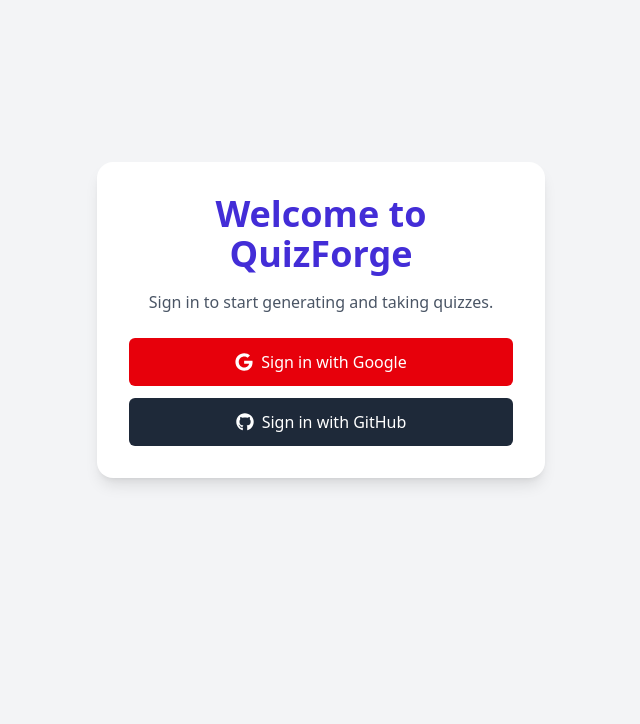
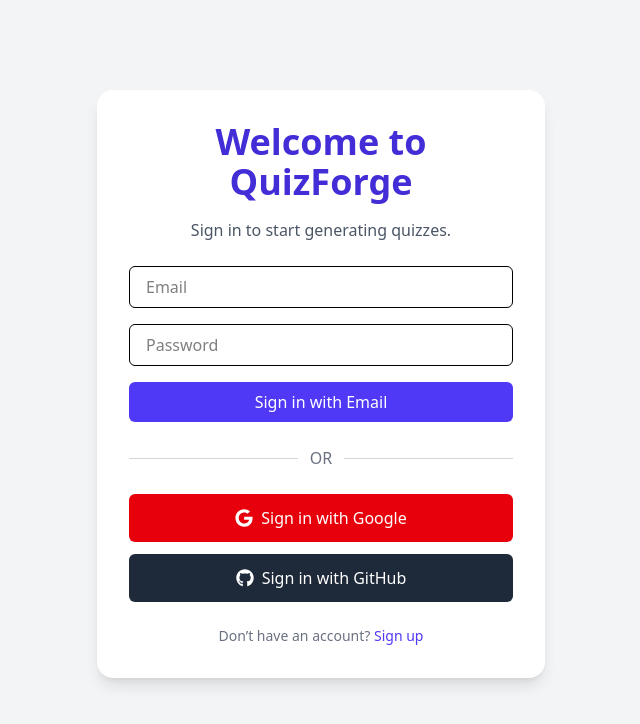
Before and after one commit to joshpanebianco-io/quiz-forge, a React (Vite) app in the folder frontend/: page / in a window 1280 px wide. Shown: the top 724 px of the page, without its empty margins (319-959 px from the left). Built offline with nearby package versions, Linux system fonts and the light colour scheme.

Commit message:
added email sign in

```diff
--- a/frontend/src/App.jsx
+++ b/frontend/src/App.jsx
@@ -49,6 +49,11 @@
   const [loadingQuizzes, setLoadingQuizzes] = useState(false);
   const [loadingMock, setLoadingMock] = useState(false);
 
+  const [email, setEmail] = useState('');
+  const [password, setPassword] = useState('');
+  const [authLoading, setAuthLoading] = useState(false);
+
+
   const [user, setUser] = useState(null);
 
   useEffect(() => {
@@ -85,6 +90,51 @@
       }
     });
   };
+
+  const loginWithEmailPassword = async (email, password) => {
+    const { data, error } = await supabase.auth.signInWithPassword({
+      email,
+      password,
+    });
+
+    if (error) {
+      alert("Login failed: " + error.message);
+    } else {
+      console.log("Logged in:", data);
+      // data.user.id is the unique user ID you want to use
+      const userId = data.user.id;
+
+      // Save it somewhere, like in context/state or localStorage
+      setUser(data.user);
+      //window.location.replace(window.location.href);
+
+
+    }
+  };
+
+  const signUpWithEmailPassword = async () => {
+    if (!email.trim() || !password.trim()) {
+      alert("Please enter an email and password then press sign up.");
+      return;
+    }
+    setAuthLoading(true);
+    const { data, error } = await supabase.auth.signUp({
+      email,
+      password,
+    });
+
+    if (error) {
+      alert("Sign-up failed: " + error.message);
+    } else {
+      console.log("Signed up:", data);
+      // Optional: auto-login if email confirmation is disabled
+      setUser(data.user);
+    }
+
+    setAuthLoading(false);
+  };
+
+
 
 
   const loginWithLinkedIn = async () => {
@@ -217,15 +267,39 @@
   };
 
 
+  const [isAppReady, setIsAppReady] = useState(false);
   const [hasFetched, setHasFetched] = useState(false);
 
   useEffect(() => {
-    if (user && !hasFetched) {
+    // Setup auth state listener
+    const { data: listener } = supabase.auth.onAuthStateChange((_event, session) => {
+      setUser(session?.user ?? null);
+      setHasFetched(false);  // Reset fetch flag on user change
+      setIsAppReady(true);    // Auth state is now known
+    });
+
+    // Also get initial user info on mount
+    const getUser = async () => {
+      const { data: { user } } = await supabase.auth.getUser();
+      setUser(user);
+      setIsAppReady(true); // Auth state ready
+    };
+    getUser();
+
+    return () => {
+      listener.subscription.unsubscribe();
+    };
+  }, []);
+
+  useEffect(() => {
+    if (isAppReady && user && !hasFetched) {
       fetchQuizzes();
       fetchAttempts();
       setHasFetched(true);
     }
-  }, [user, hasFetched]);
+  }, [user, hasFetched, isAppReady]);
+
+
 
 
 
@@ -319,15 +393,59 @@
   if (!user) {
     return (
       <div className="min-h-screen flex items-center justify-center bg-gray-100 px-4">
-        <div className="transform -translate-y-20 w-full max-w-md
-                      md:bg-white md:rounded-2xl md:shadow-lg md:p-8
-                      p-4 text-center">
+        <div className="transform -translate-y-4 w-full max-w-md
+                    md:bg-white md:rounded-2xl md:shadow-lg md:p-8
+                    p-4 text-center">
           <h1 className="text-3xl sm:text-4xl font-bold mb-4 text-indigo-700">
             Welcome to QuizForge
           </h1>
           <p className="mb-6 text-gray-600">
-            Sign in to start generating and taking quizzes.
+            Sign in to start generating quizzes.
           </p>
+
+          {/* --- Email/Password Login --- */}
+          <form
+            onSubmit={(e) => {
+              e.preventDefault(); // prevent page reload
+              loginWithEmailPassword(email, password); // call with actual values
+            }}
+            className="space-y-4 text-left mb-3"
+          >
+
+            <input
+              type="email"
+              value={email}
+              onChange={(e) => setEmail(e.target.value)}
+              placeholder="Email"
+              required
+              className="w-full px-4 py-2 border rounded-md focus:outline-none focus:ring-2 focus:ring-indigo-400"
+            />
+            <input
+              type="password"
+              value={password}
+              onChange={(e) => setPassword(e.target.value)}
+              placeholder="Password"
+              required
+              className="w-full px-4 py-2 border rounded-md focus:outline-none focus:ring-2 focus:ring-indigo-400"
+            />
+            <button
+              type="submit"
+              disabled={authLoading}
+              className={`w-full py-2 rounded-md text-white transition ${authLoading
+                  ? "bg-gray-400 cursor-not-allowed"
+                  : "bg-indigo-600 hover:bg-indigo-700"
+                }`}
+            >
+              {authLoading ? "Signing in..." : "Sign in with Email"}
+            </button>
+          </form>
+
+          {/* --- OR Divider --- */}
+          <div className="flex items-center my-6">
+            <div className="flex-grow border-t border-gray-300" />
+            <span className="mx-3 text-gray-500">OR</span>
+            <div className="flex-grow border-t border-gray-300" />
+          </div>
 
           <button
             onClick={loginWithGoogle}
@@ -339,22 +457,33 @@
 
           <button
             onClick={loginWithGithub}
-            className="flex items-center justify-center gap-2 px-6 py-3 w-full rounded-md bg-gray-800 text-white hover:bg-gray-900 transition"
+            className="flex items-center justify-center gap-2 px-6 py-3 mb-6 w-full rounded-md bg-gray-800 text-white hover:bg-gray-900 transition"
           >
             <FaGithub className="text-lg" />
             Sign in with GitHub
           </button>
 
-          {/* <button
-          onClick={loginWithLinkedIn}
-          className="px-6 py-3 w-full rounded-md bg-blue-700 text-white hover:bg-blue-800 transition"
-        >
-          Sign in with LinkedIn
-        </button> */}
+
+
+          <p className="mt-4 text-sm text-gray-500 text-center">
+            Don’t have an account?{' '}
+            <a
+              href="#"
+              onClick={(e) => {
+                e.preventDefault();
+                signUpWithEmailPassword();
+              }}
+              className="text-indigo-600 hover:underline"
+            >
+              Sign up
+            </a>
+
+          </p>
         </div>
       </div>
     );
   }
+
 
 
 
```
